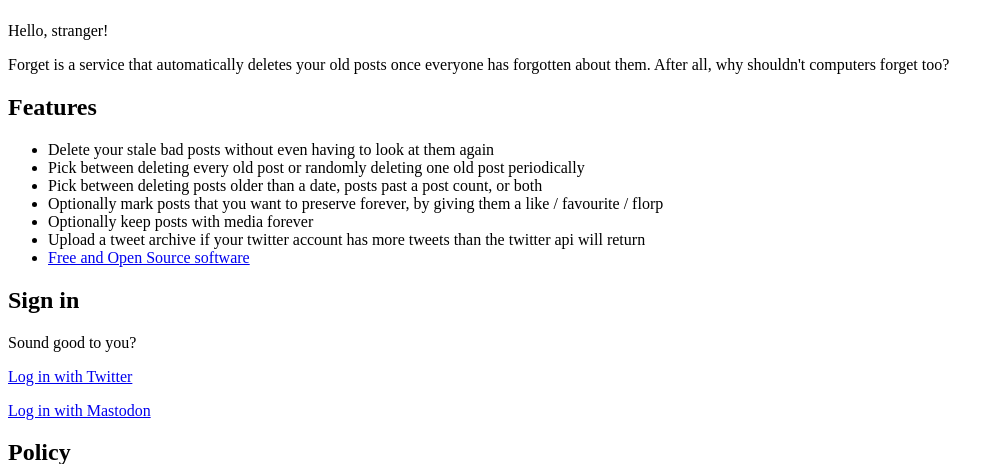
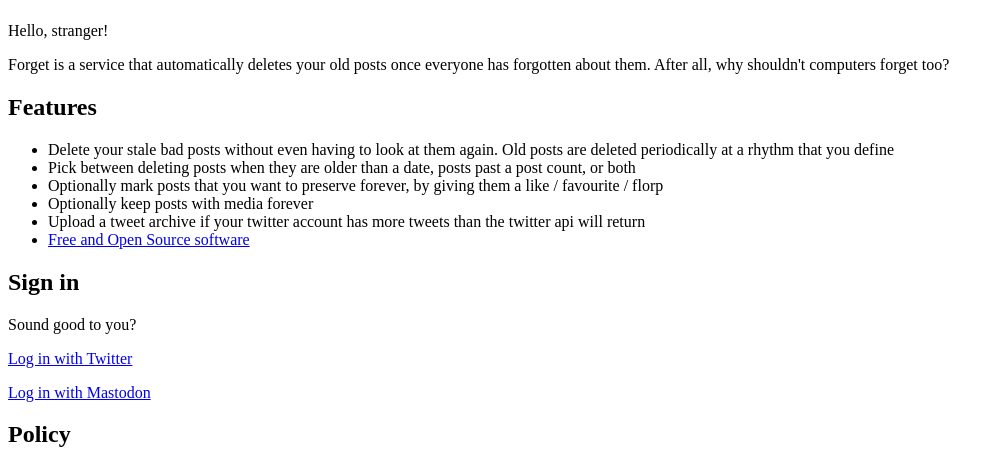
Before and after one commit to codl/forget, a Python web app: template templates/index.html in a window 1280 px wide. Shown: the part 173-637 px from the top of the page, without its empty margins (0-1004 px from the left). Run offline with Jinja, Linux system fonts and the light colour scheme; the template is opened without the code that fills it, so the values that code supplies are empty.

Commit message:
update index copy
i can't really say 'delete every eligible post' since i cant do that on
mastodon

```diff
--- a/templates/index.html
+++ b/templates/index.html
@@ -9,9 +9,8 @@
 <section>
 <h2>Features</h2>
 <ul>
-    <li>Delete your stale bad posts without even having to look at them again</li>
-    <li>Pick between deleting every old post or randomly deleting one old post periodically</li>
-    <li>Pick between deleting posts older than a date, posts past a post count, or both</li>
+    <li>Delete your stale bad posts without even having to look at them again. Old posts are deleted periodically at a rhythm that you define</li>
+    <li>Pick between deleting posts when they are older than a date, posts past a post count, or both</li>
     <li>Optionally mark posts that you want to preserve forever, by giving them a like / favourite / florp</li>
     <li>Optionally keep posts with media forever</li>
     <li>Upload a tweet archive if your twitter account has more tweets than the twitter api will return</li>
```
